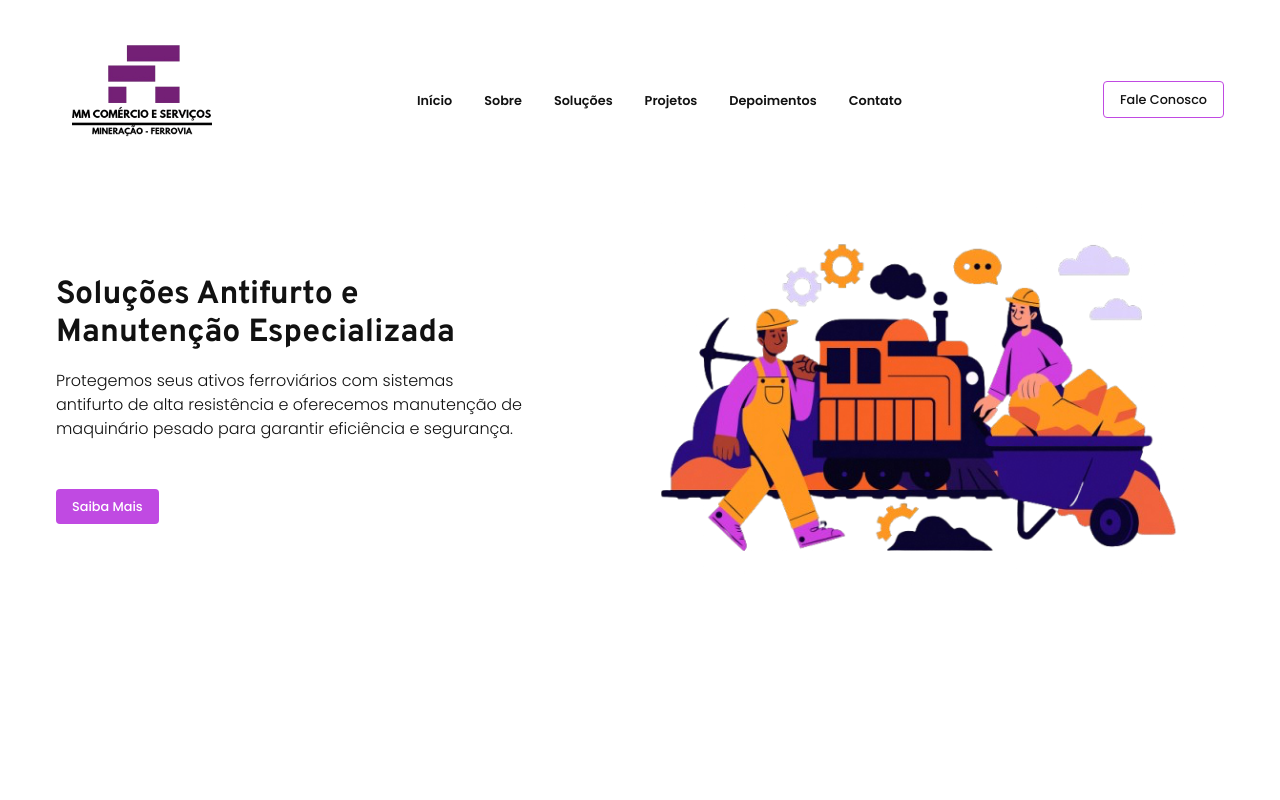
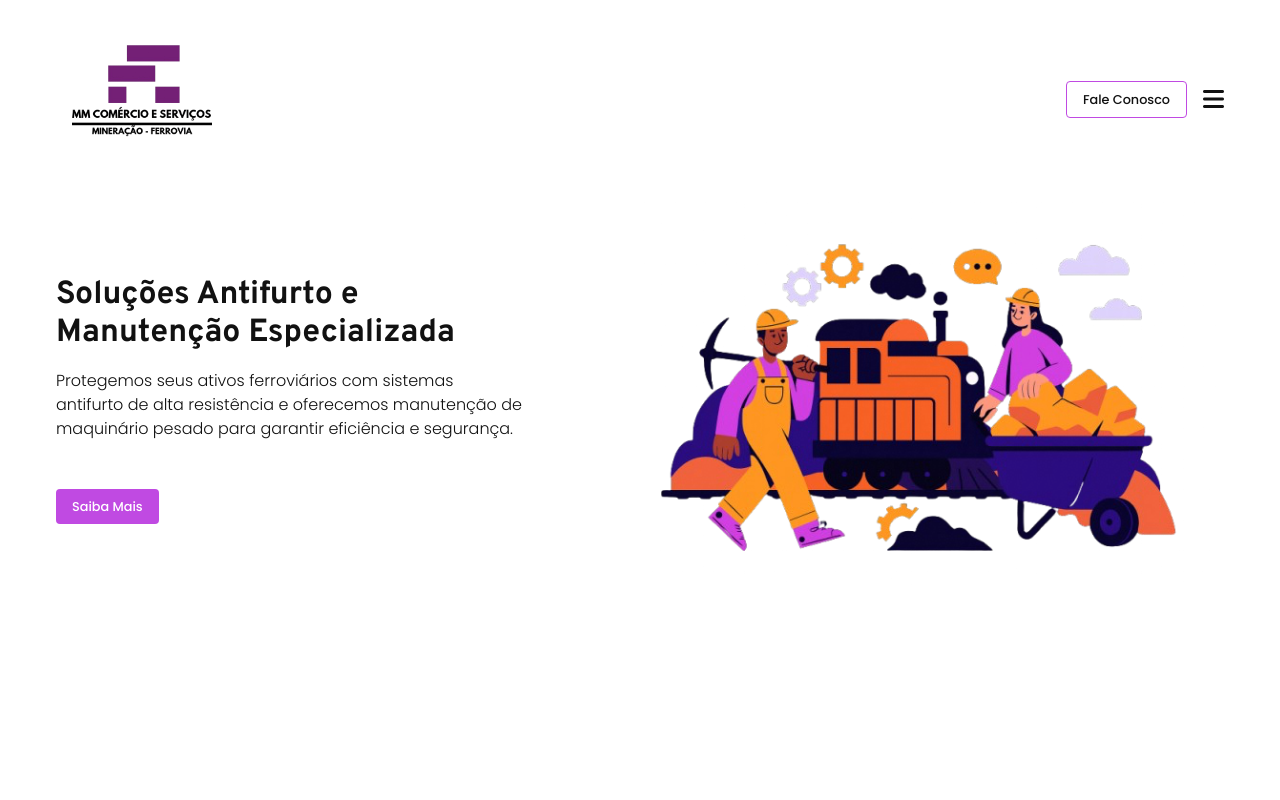
Before and after one commit to GuiLacorte11/MMServicePrts, a plain HTML site: page index.html in a window 1280 px wide. Shown: the top 800 px of the page. Drawn offline with nearby package versions, Linux system fonts and the light colour scheme.

Commit message:
Update styles.css

```diff
--- a/assets/css/styles.css
+++ b/assets/css/styles.css
@@ -1056,3 +1056,34 @@ footer {
     top: 10px;
     left: 14%;
 }
+
+/* MENU SANDUICHE */
+.menu-btn {
+    display: block;
+    z-index: 999;
+    font-size: 1.5rem;
+    cursor: pointer;
+}
+
+.header__menu {
+    position: fixed;
+    top: 0;
+    left: 0;
+    width: 100%;
+    height: 100vh;
+    flex-direction: column;
+    justify-content: center;
+    align-items: center;
+    background-color: #fff;
+    transform: translateX(-100%);
+    transition: transform 0.3s ease-in-out;
+    z-index: 998;
+}
+
+.header__menu.show {
+    transform: translateX(0);
+}
+
+.menu-btn.active {
+    color: var(--primary-color);
+}
```
